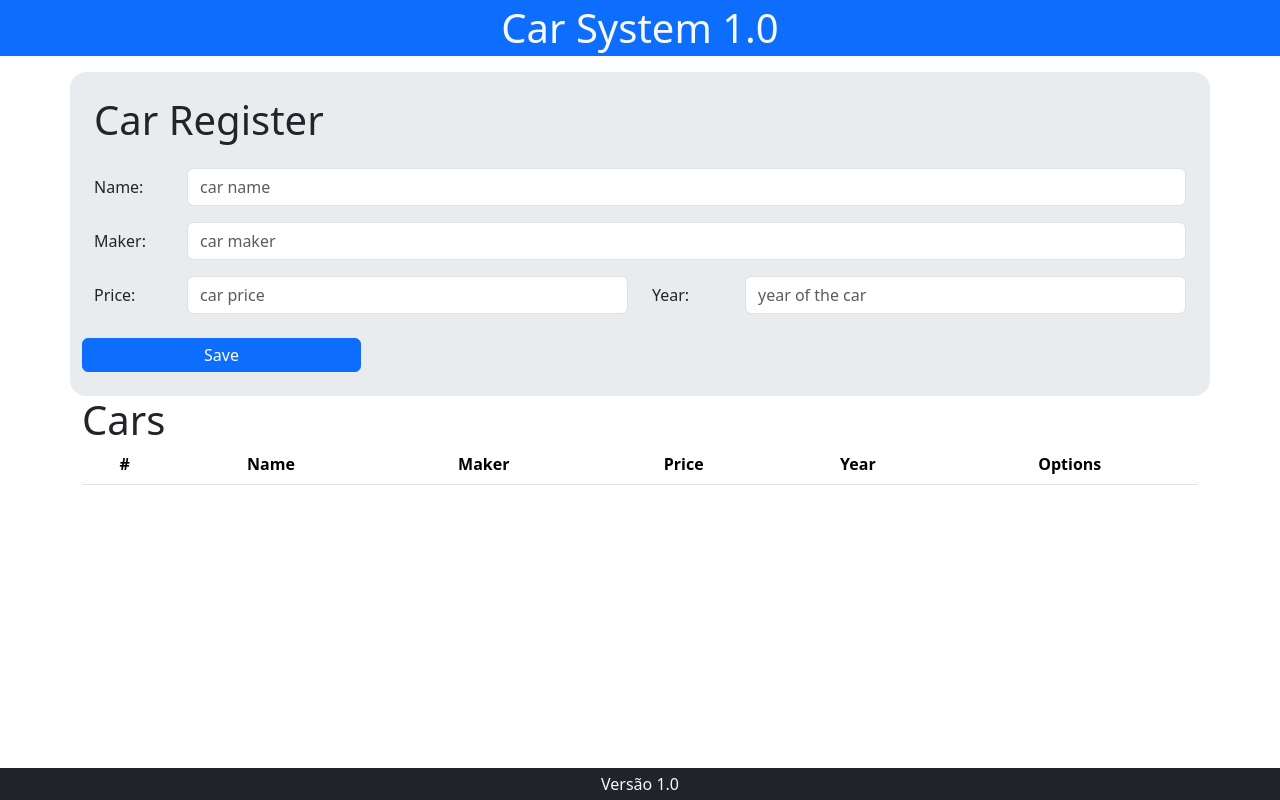
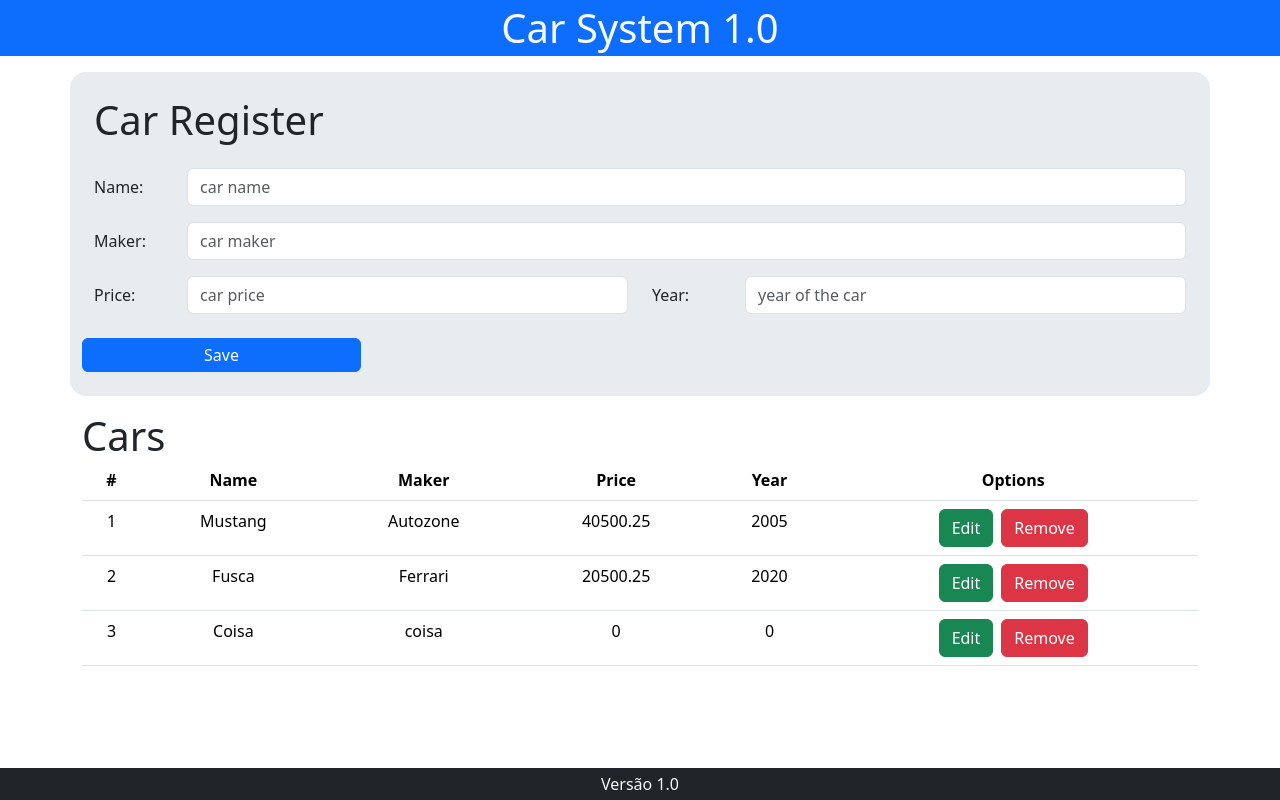
Before and after one commit to AngeloModanez/Bootcamp-devjr-modulo03-CarRegistration, an Angular app: page / in a window 1280 px wide. Built offline with nearby package versions, Linux system fonts and the light colour scheme.

Commit message:
feat: table list close #18

```diff
--- a/src/app/components/car-table/car-table.html
+++ b/src/app/components/car-table/car-table.html
@@ -1,4 +1,4 @@
-<div class="container">
+<div class="container mt-3 mb-5">
   <div class="display-6">Cars</div>
   <table class="table">
     <thead class="text-center">
@@ -12,6 +12,19 @@
       </tr>
     </thead>
     <tbody class="text-center">
+      @for (car of cars; track car.id) {
+      <tr>
+        <td>{{ car.id }}</td>
+        <td>{{ car.name }}</td>
+        <td>{{ car.maker }}</td>
+        <td>{{ car.price }}</td>
+        <td>{{ car.year }}</td>
+        <td>
+          <button class="btn btn-success me-2">Edit</button>
+          <button class="btn btn-danger">Remove</button>
+        </td>
+      </tr>
+      }
     </tbody>
   </table>
 </div>
--- a/src/app/components/car-table/car-table.ts
+++ b/src/app/components/car-table/car-table.ts
@@ -7,5 +7,27 @@ import { Component } from '@angular/core';
   styleUrl: './car-table.css',
 })
 export class CarTable {
-
+  cars = [
+    {
+      id: 1,
+      name: 'Mustang',
+      maker: 'Autozone',
+      price: 40500.25,
+      year: 2005
+    },
+    {
+      id: 2,
+      name: 'Fusca',
+      maker: 'Ferrari',
+      price: 20500.25,
+      year: 2020
+    },
+    {
+      id: 3,
+      name: 'Coisa',
+      maker: 'coisa',
+      price: 0,
+      year: 0
+    },
+  ]
 }
```
Also changed, not shown: src/app/models/CarModel.ts (added, +7 -0 lines).
